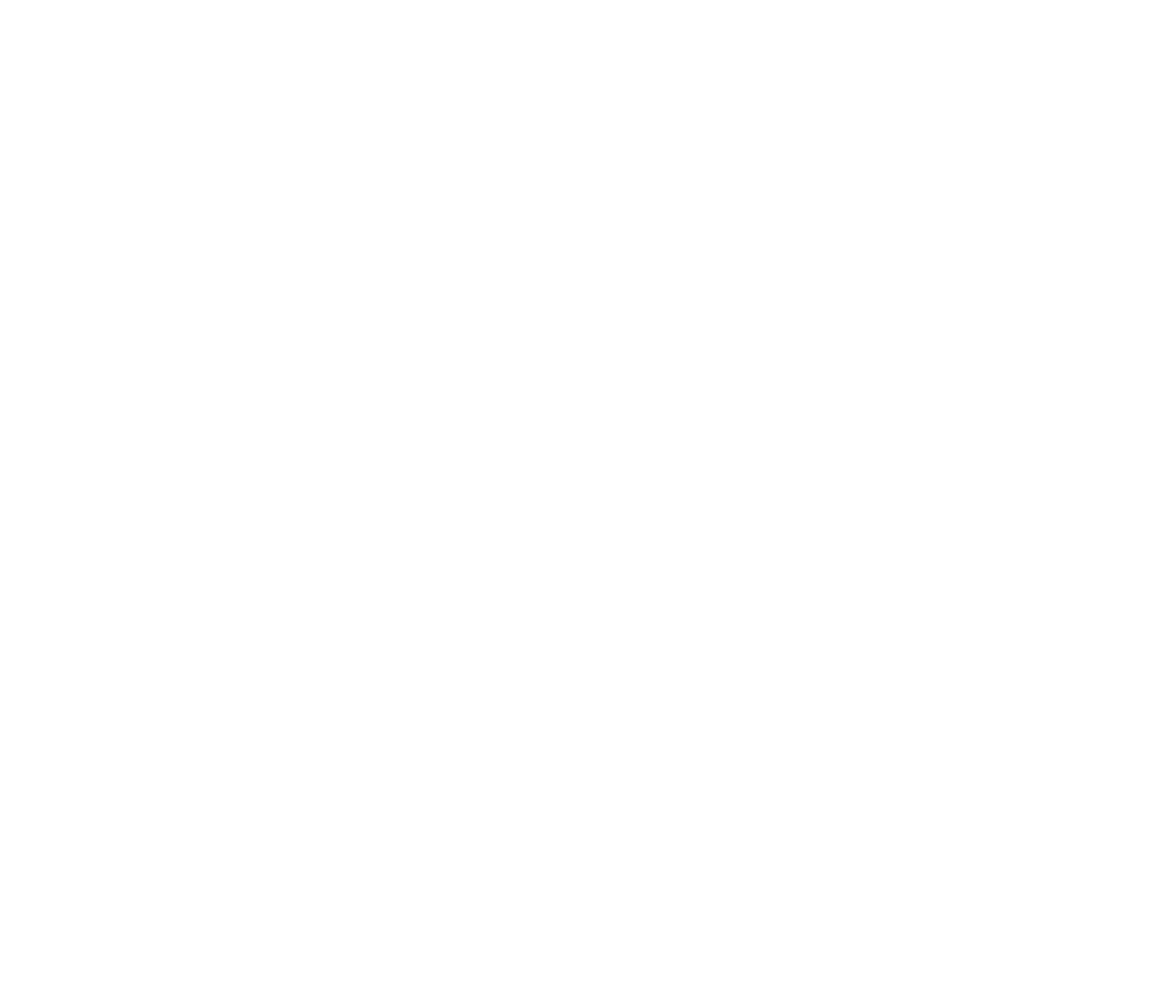
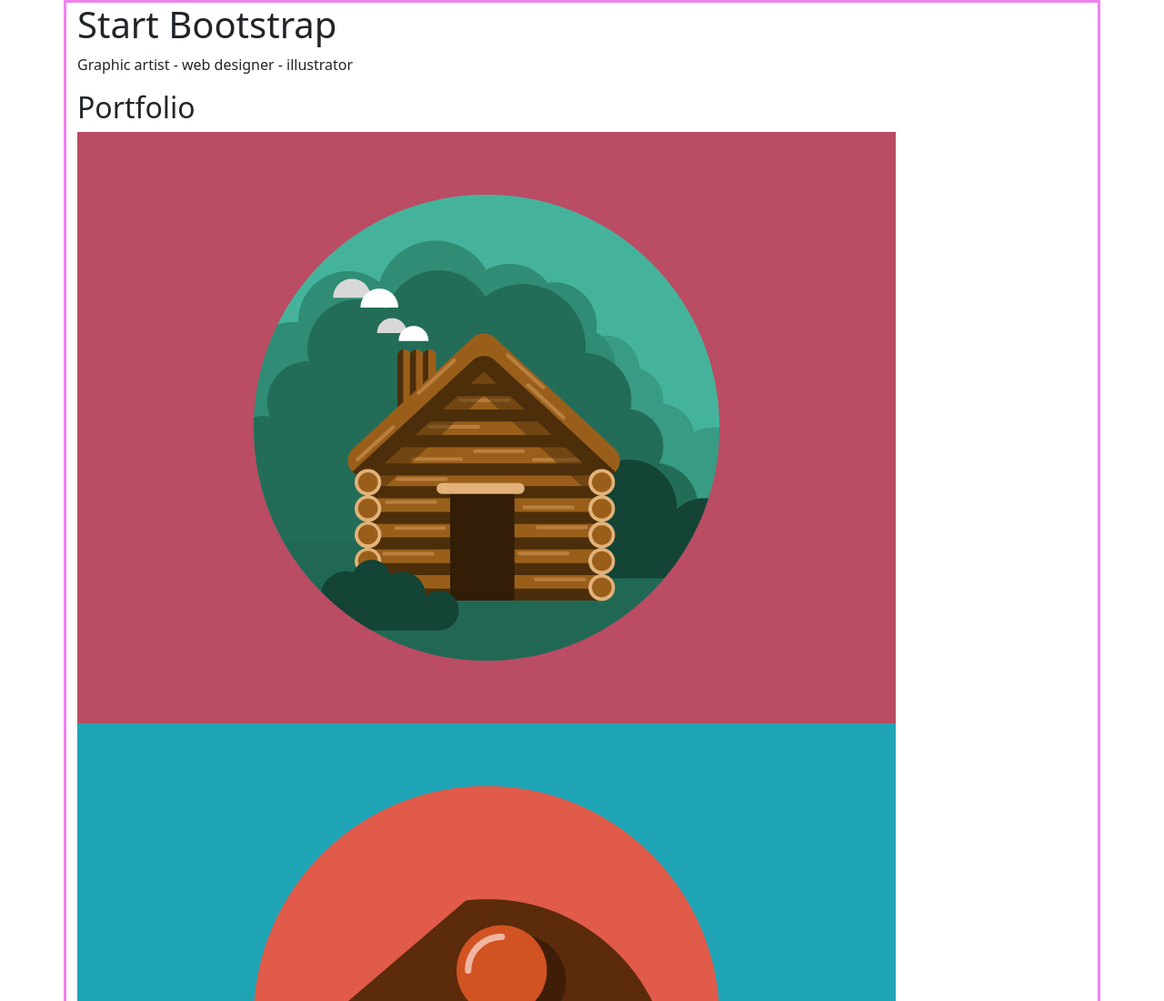
Before and after one commit to VitoMarino/html-css-bootstrap-freelancer, a plain HTML site: page index.html in a window 1280 px wide. Shown: the top 1100 px of the page at 91% size. Before the commit the page ends 800 px from the top, so only its background shows below. Drawn offline with nearby package versions, Linux system fonts and the light colour scheme.

Commit message:
Aggiunta row e col con img

```diff
--- a/index.html
+++ b/index.html
@@ -1,12 +1,35 @@
 <!DOCTYPE html>
-<html lang="ita">
+<html lang="en">
 <head>
     <meta charset="UTF-8">
     <meta name="viewport" content="width=device-width, initial-scale=1.0">
-
+    <link rel="stylesheet" href="style.css">
+    <link href="https://cdn.jsdelivr.net/npm/bootstrap@5.0.2/dist/css/bootstrap.min.css" rel="stylesheet" integrity="sha384-EVSTQN3/azprG1Anm3QDgpJLIm9Nao0Yz1ztcQTwFspd3yD65VohhpuuCOmLASjC" crossorigin="anonymous">
     <title>Bootstrap</title>
 </head>
 <body>
+    <main>
+        <div class="container">
+            <div class="row">
+                <div class="col">
+                    <h1>Start Bootstrap</h1>
+                    <p>Graphic artist - web designer - illustrator</p>
+                </div>
+            </div>
+
+            <div class="row">
+                <div class="col">
+                    <h2>Portfolio</h2>
+                    <img src="img/cabin.png" alt="cabin">
+                    <img src="img/cake.png" alt="cake">
+                    <img src="img/circus.png" alt="circus">
+                    <img src="img/game.png" alt="game">
+                    <img src="img/safe.png" alt="safe">
+                    <img src="img/submarine.png" alt="submarine">
+                </div>
+            </div>
+        </div>
+    </main>
 
 </body>
 </html>
--- a/style.css
+++ b/style.css
@@ -0,0 +1,3 @@
+div.container {
+    border: solid violet;
+}
```
Also changed, not shown: 1 other file.
